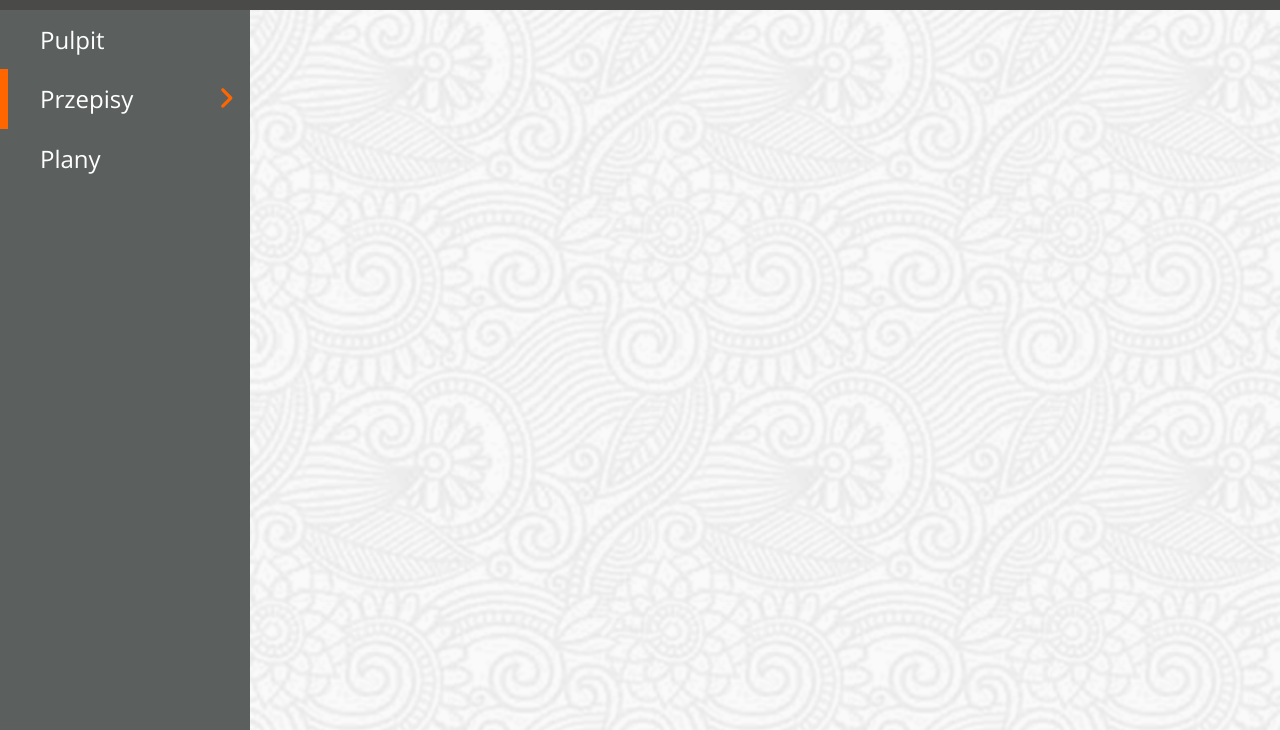
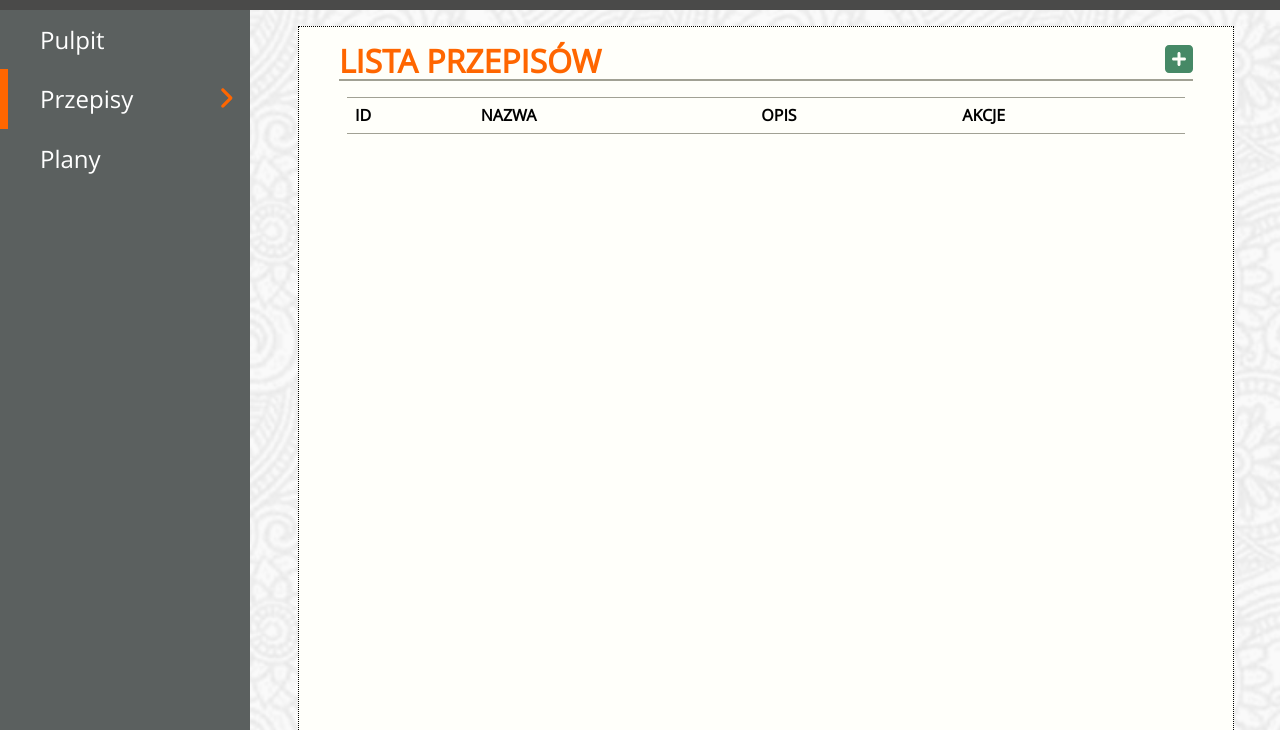
Before and after one commit to JakubDomarecki/ProjectScrum, a website built with Vite: page src/recipes.html in a window 1280 px wide. Shown: the part 70-800 px from the top of the page. Built offline with nearby package versions, Linux system fonts and the light colour scheme.

Commit message:
5.1-1step

```diff
--- a/src/recipes.html
+++ b/src/recipes.html
@@ -43,6 +43,24 @@
 </nav>
 
 <main class="app__content">
+  <div class="app_container">
+    <div class="recipes__list__title">
+      <h2>Lista Przepisów</h2>
+      <a href="#"><img class="icon__add" src="icons/square-plus-solid.svg" alt=""></a>
+    </div>
+    <table>
+      <thead>
+      <tr>
+        <th>ID</th>
+        <th>NAZWA</th>
+        <th>OPIS</th>
+        <th>AKCJE</th>
+      </tr>
+      </thead>
+      <tbody id="recipeList">
+      </tbody>
+    </table>
+  </div>
 </main>
 
 <script type="module" src="js/app.js"></script>
--- a/src/scss/main.scss
+++ b/src/scss/main.scss
@@ -9,7 +9,7 @@
 @import "layout/footer";
 @import "pages/app";
 @import "recipes-form";
-
+@import "pages/_recipes.scss";
 
 body {
   background-color: $color-background;
@@ -26,4 +26,6 @@ body {
 h2 {
   font-size: 2rem;
   text-align: center;
+  margin-block-start: 0;
+  margin-block-end: 0;
 }
--- a/src/scss/pages/_app.scss
+++ b/src/scss/pages/_app.scss
@@ -2,9 +2,7 @@
 @import "../functions";
 @import "../components/logo";
 @import "../variables/fonts";
-
 //@use "sass:math";
-
 
 .header__nav-app {
   justify-content: space-between;
--- /dev/null
+++ b/src/scss/pages/_recipes.scss
@@ -0,0 +1,46 @@
+@use "sass:math";
+@import "../variables/colours";
+
+.app_container {
+  background: $color-background;
+  border: 1px dotted;
+  margin-top: 1rem;
+  margin-left: 3rem;
+  width: calc(100vw - (6rem + 250px));
+  height: 100%;
+}
+
+.recipes__list__title {
+  display: flex;
+  align-items: center;
+  justify-content: space-between;
+  margin: 1rem 2.5rem 1rem 2.5rem;
+  border-bottom: 2px solid $color-text-rows;
+  text-transform: uppercase;
+  & h2 {
+    color: $color-buttons;
+  }
+}
+
+.icon__add {
+  height: 2rem;
+}
+
+table {
+  width: calc(100% - 6rem);
+  margin-left: 3rem;
+  border-collapse: collapse;
+}
+
+th,
+td {
+  border-top: 1px solid $color-text-rows;
+  border-bottom: 1px solid $color-text-rows;
+  padding: 8px;
+  text-align: left;
+}
+
+.actions {
+  display: flex;
+  gap: 10px;
+}
```
Also changed, not shown: src/app.html (+2 -2 lines), src/js/app.js (+6 -10 lines), src/icons/square-plus-solid.svg (added). Lines whose indentation alone changed are shown as unchanged.
